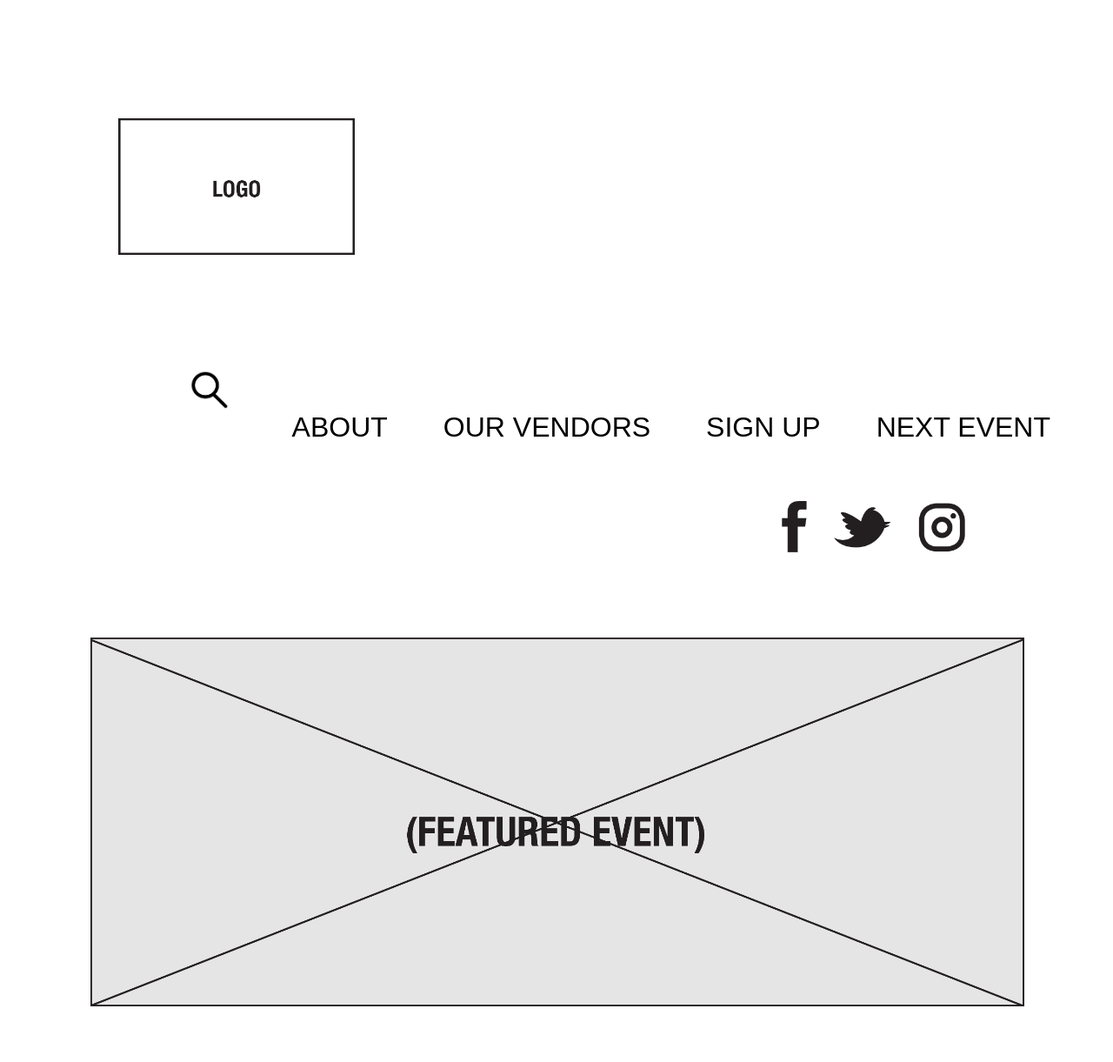
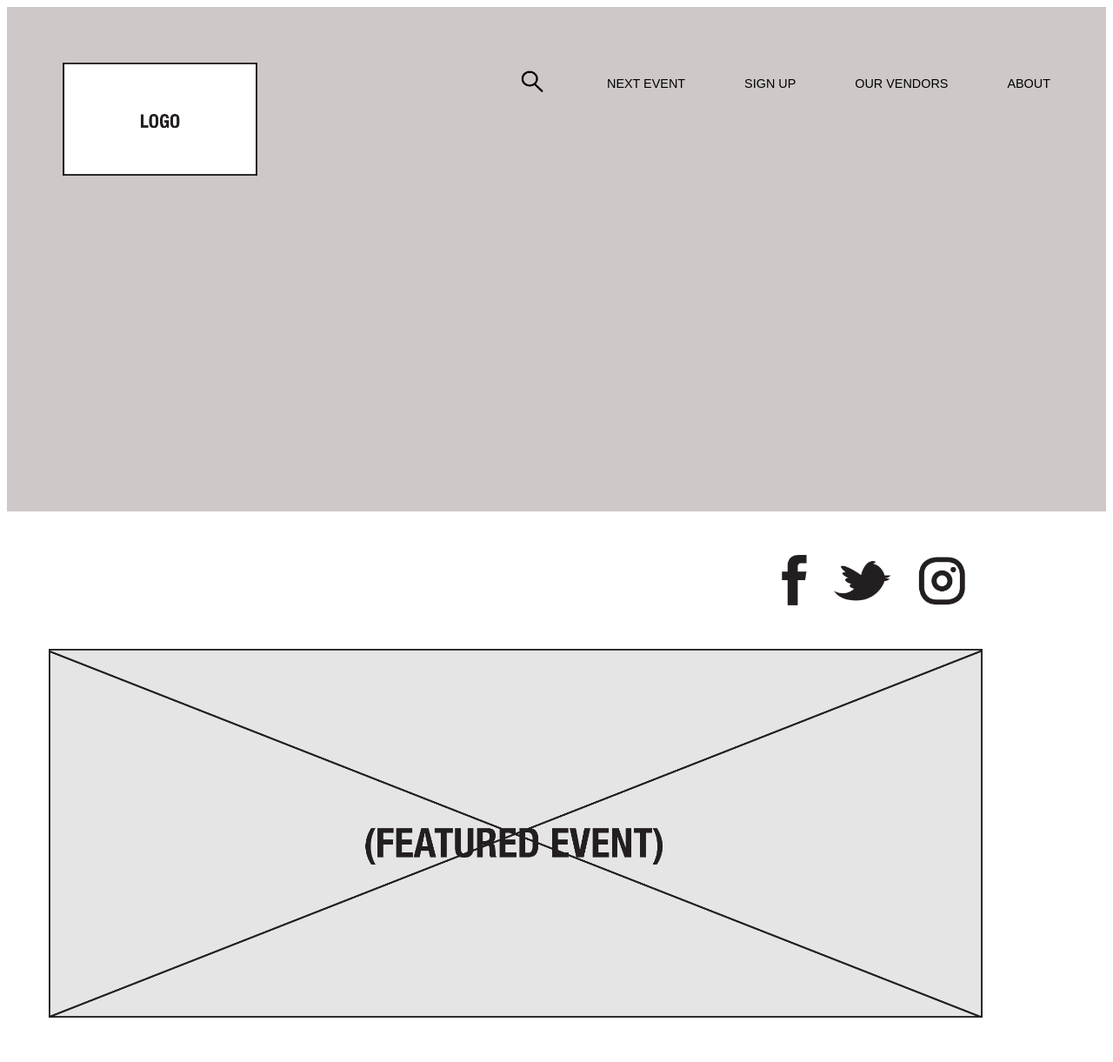
Before and after one commit to MikaKatagiri/art258-midterm, a website: page src/index.html in a window 1280 px wide. Shown: the top 1221 px of the page at 87% size. Drawn offline with nearby package versions, Linux system fonts and the light colour scheme; files that its build step writes are made by us from their sources; files whose address does not match are found by name.

Commit message:
add change on css

```diff
--- a/src/scss/style.scss
+++ b/src/scss/style.scss
@@ -9,12 +9,17 @@ h2 {
   font-size: 1rem;
   font-family: sans-serif;
   padding-top: 7rem;
-  margin-left: 3rem;
+  margin-left: 6rem;
 }
 
 .logo {
-  width: 17rem;
-  margin: 8rem;
+  width: 14rem;
+  margin: 4rem;
+}
+
+nav {
+  height: 580px;
+  background-color: #cec9c8;
 }
 
 nav ul {
@@ -23,29 +28,31 @@ nav ul {
 }
 
 nav ul li {
-  float: right;
   display: inline-block;
   text-decoration: none;
   margin: 2rem;
-  font-size: 2rem;
+  padding-top: 2rem;
+  font-size: 0.9rem;
   font-family: sans-serif;
 }
 
 .search {
-  width: 3rem;
+  width: 1.8rem;
   float: right;
+  margin-top: 4.5rem;
 }
 
 .icons {
   float: right;
-  margin-top: 1rem;
+  margin-top: 3rem;
   margin-right: 10rem;
   width: 17%;
 }
 
 .featured {
   width: 85%;
-  margin: 6rem;
+  margin: 3rem;
+  align-items: center;
 }
 
 .video {
@@ -93,11 +100,11 @@ nav ul li {
 .footer {
   margin-top: 6rem;
   height: 300px;
-  background-color: gray;
+  background-color: #cec9c8;
 }
 
 .signup {
-  margin-left: 3rem;
+  margin-left: 6rem;
 }
 
 .footer ul {
```
